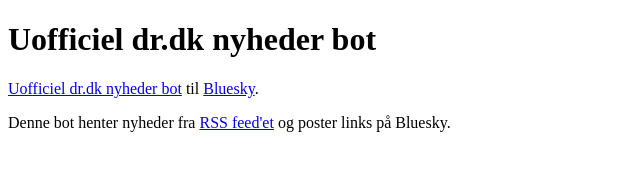
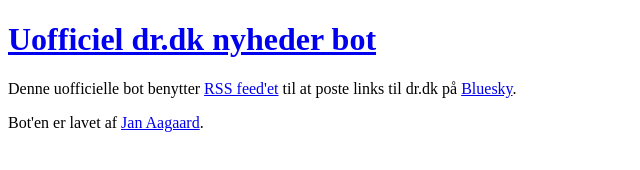
Before and after one commit to janaagaard75/unofficial-drdk-bluesky-bot, a website: page index.html in a window 1280 px wide. Shown: the whole page, without its empty margins (0-640 px from the left). Drawn offline with Linux system fonts and the light colour scheme.

Commit message:
Merge two sentences into a one and add a link to janaagaard.com

```diff
--- a/index.html
+++ b/index.html
@@ -4,19 +4,18 @@
     <title>Uofficiel dr.dk nyheder bot</title>
   </head>
   <body>
-    <h1>Uofficiel dr.dk nyheder bot</h1>
-    <p>
+    <h1>
       <a href="https://bsky.app/profile/drdk-nyheder-bot.bsky.social"
         >Uofficiel dr.dk nyheder bot</a
       >
-      til <a href="https://bsky.app/">Bluesky</a>.
-    </p>
+    </h1>
     <p>
-      Denne bot henter nyheder fra
+      Denne uofficielle bot benytter
       <a href="https://www.dr.dk/service/dr-nyheder-som-rss-feed-1"
         >RSS feed'et</a
       >
-      og poster links på Bluesky.
+      til at poste links til dr.dk på <a href="https://bsky.app/">Bluesky</a>.
     </p>
+    <p>Bot'en er lavet af <a href="https://janaagaard.com">Jan Aagaard</a>.</p>
   </body>
 </html>
```
